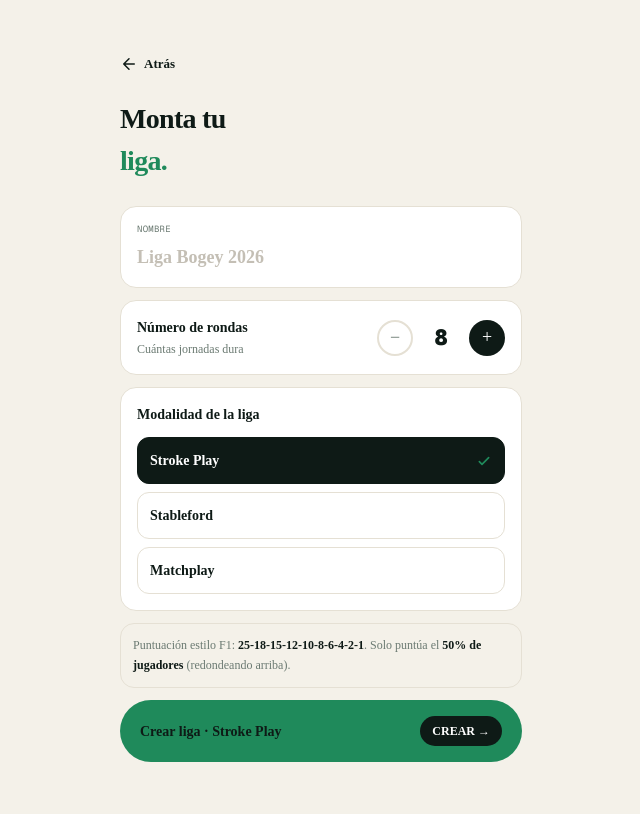
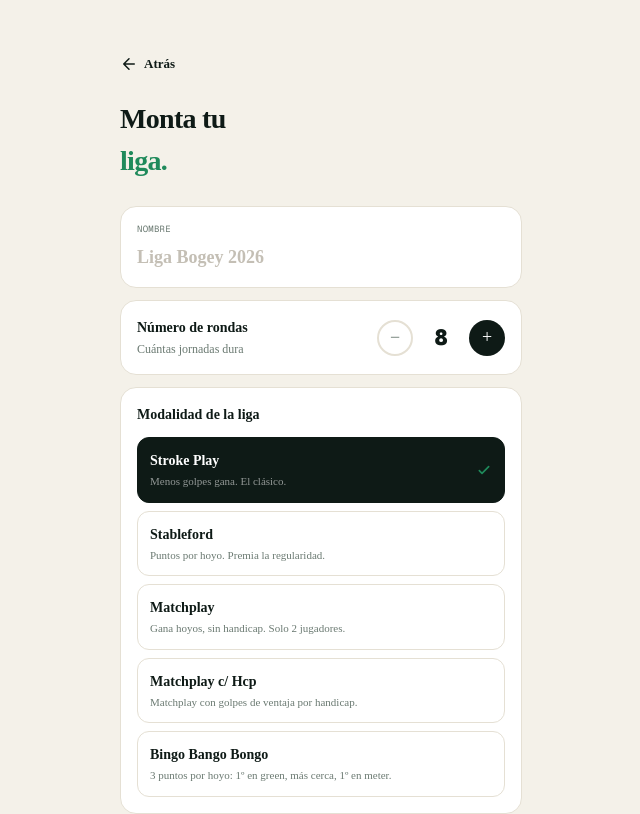
Before and after one commit to abosch19/bogey-club, a Next.js app: page /liga/nueva in a window 1280 px wide. Shown: the top 814 px of the page, without its empty margins (319-959 px from the left). Built offline with nearby package versions, Linux system fonts and the light colour scheme.

Commit message:
feat: 5 league modes with descriptions, delete league button

```diff
--- /dev/null
+++ b/src/app/api/liga/borrar/route.ts
@@ -0,0 +1,29 @@
+import { NextResponse } from 'next/server'
+import { createClient } from '@/lib/supabase/server'
+import { createClient as createAdmin } from '@supabase/supabase-js'
+
+export async function POST(request: Request) {
+  const supabase = createClient()
+  const { data: { user } } = await supabase.auth.getUser()
+  if (!user) return NextResponse.json({ error: 'No autenticado' }, { status: 401 })
+
+  const { league_id } = await request.json()
+
+  const admin = createAdmin(
+    process.env.NEXT_PUBLIC_SUPABASE_URL!,
+    process.env.SUPABASE_SERVICE_KEY!
+  )
+
+  // Only creator can delete
+  const { data: league } = await admin.from('leagues').select('created_by').eq('id', league_id).single()
+  if (!league || league.created_by !== user.id) {
+    return NextResponse.json({ error: 'Sin permisos' }, { status: 403 })
+  }
+
+  await admin.from('league_standings').delete().eq('league_id', league_id)
+  await admin.from('league_players').delete().eq('league_id', league_id)
+  await admin.from('league_rounds').delete().eq('league_id', league_id)
+  await admin.from('leagues').delete().eq('id', league_id)
+
+  return NextResponse.json({ ok: true })
+}
--- a/src/app/liga/nueva/page.tsx
+++ b/src/app/liga/nueva/page.tsx
@@ -26,9 +26,11 @@ export default function NuevaLigaPage() {
   }
 
   const MODES = [
-    { id: 'stroke', name: 'Stroke Play' },
-    { id: 'stableford', name: 'Stableford' },
-    { id: 'matchplay_hcp', name: 'Matchplay' },
+    { id: 'stroke',        name: 'Stroke Play',         desc: 'Menos golpes gana. El clásico.' },
+    { id: 'stableford',    name: 'Stableford',           desc: 'Puntos por hoyo. Premia la regularidad.' },
+    { id: 'matchplay',     name: 'Matchplay',            desc: 'Gana hoyos, sin handicap. Solo 2 jugadores.' },
+    { id: 'matchplay_hcp', name: 'Matchplay c/ Hcp',    desc: 'Matchplay con golpes de ventaja por handicap.' },
+    { id: 'bbb',           name: 'Bingo Bango Bongo',   desc: '3 puntos por hoyo: 1º en green, más cerca, 1º en meter.' },
   ]
 
   return (
@@ -69,11 +71,14 @@ export default function NuevaLigaPage() {
             <div className="space-y-2">
               {MODES.map(m => (
                 <button key={m.id} onClick={() => setMode(m.id)}
-                  className="w-full flex items-center justify-between p-3 rounded-[12px] border transition"
+                  className="w-full flex items-center justify-between p-3 rounded-[12px] border transition text-left"
                   style={{ backgroundColor: mode === m.id ? '#0e1a16' : '#fff', borderColor: mode === m.id ? '#0e1a16' : '#e5e0d4' }}>
-                  <span className="font-semibold text-[14px]" style={{ color: mode === m.id ? '#fff' : '#0e1a16' }}>{m.name}</span>
+                  <div>
+                    <p className="font-semibold text-[14px]" style={{ color: mode === m.id ? '#fff' : '#0e1a16' }}>{m.name}</p>
+                    <p className="text-[11px] mt-0.5" style={{ color: mode === m.id ? 'rgba(255,255,255,0.55)' : '#6b7a72' }}>{m.desc}</p>
+                  </div>
                   {mode === m.id && (
-                    <svg width="16" height="16" viewBox="0 0 24 24" fill="none"><path d="M5 13l4 4L19 7" stroke="#1f8a5b" strokeWidth="2.5" strokeLinecap="round" strokeLinejoin="round"/></svg>
+                    <svg width="16" height="16" viewBox="0 0 24 24" fill="none" className="flex-shrink-0 ml-2"><path d="M5 13l4 4L19 7" stroke="#1f8a5b" strokeWidth="2.5" strokeLinecap="round" strokeLinejoin="round"/></svg>
                   )}
                 </button>
               ))}
--- a/src/app/liga/page.tsx
+++ b/src/app/liga/page.tsx
@@ -30,12 +30,15 @@ export default function LigaPage() {
   const [leagues, setLeagues] = useState<any[]>([])
   const [standings, setStandings] = useState<Record<string, any[]>>({})
   const [loading, setLoading] = useState(true)
+  const [deleting, setDeleting] = useState<string | null>(null)
+  const [myId, setMyId] = useState('')
   const supabase = createClient()
 
   useEffect(() => {
     async function load() {
       const { data: { user } } = await supabase.auth.getUser()
       if (!user) { window.location.href = '/login'; return }
+      setMyId(user.id)
 
       const { data: lps } = await supabase.from('league_players').select('league_id').eq('profile_id', user.id)
       if (!lps?.length) { setLoading(false); return }
@@ -59,6 +62,18 @@ export default function LigaPage() {
     }
     load()
   }, [])
+
+  async function handleDelete(leagueId: string) {
+    if (!confirm('¿Seguro que quieres borrar esta liga? Esta acción no se puede deshacer.')) return
+    setDeleting(leagueId)
+    await fetch('/api/liga/borrar', {
+      method: 'POST',
+      headers: { 'Content-Type': 'application/json' },
+      body: JSON.stringify({ league_id: leagueId }),
+    })
+    setLeagues(prev => prev.filter(l => l.id !== leagueId))
+    setDeleting(null)
+  }
 
   if (loading) return <div className="min-h-screen bg-[#f4f1e9] flex items-center justify-center"><div className="w-7 h-7 rounded-full border-2 border-[#1f8a5b] border-t-transparent animate-spin"/></div>
 
@@ -97,11 +112,23 @@ export default function LigaPage() {
                   {/* League header */}
                   <div className="p-4 relative overflow-hidden" style={{ backgroundColor: '#0e1a16' }}>
                     <div className="absolute right-[-20px] top-[-20px] w-[100px] h-[100px] rounded-full" style={{ backgroundColor: '#e8b75a', opacity: 0.9 }}/>
-                    <div className="relative">
-                      <p className="font-mono text-[9px] text-white/50 uppercase tracking-[0.18em]">
-                        {league.mode?.toUpperCase()} · {league.total_rounds} JORNADAS
-                      </p>
-                      <p className="text-white text-[20px] font-black tracking-tight mt-1">{league.name}</p>
+                    <div className="relative flex items-start justify-between">
+                      <div>
+                        <p className="font-mono text-[9px] text-white/50 uppercase tracking-[0.18em]">
+                          {league.mode?.toUpperCase()} · {league.total_rounds} JORNADAS
+                        </p>
+                        <p className="text-white text-[20px] font-black tracking-tight mt-1">{league.name}</p>
+                      </div>
+                      {/* Delete — only creator */}
+                      {league.created_by === myId && (
+                        <button
+                          onClick={() => handleDelete(league.id)}
+                          disabled={deleting === league.id}
+                          className="mt-1 p-1.5 rounded-full bg-white/10 hover:bg-white/20 transition disabled:opacity-50"
+                          title="Borrar liga">
+                          <svg width="14" height="14" viewBox="0 0 24 24" fill="none"><path d="M3 6h18M8 6V4h8v2M19 6l-1 14H6L5 6" stroke="white" strokeWidth="1.8" strokeLinecap="round" strokeLinejoin="round"/></svg>
+                        </button>
+                      )}
                     </div>
                   </div>
 
```
